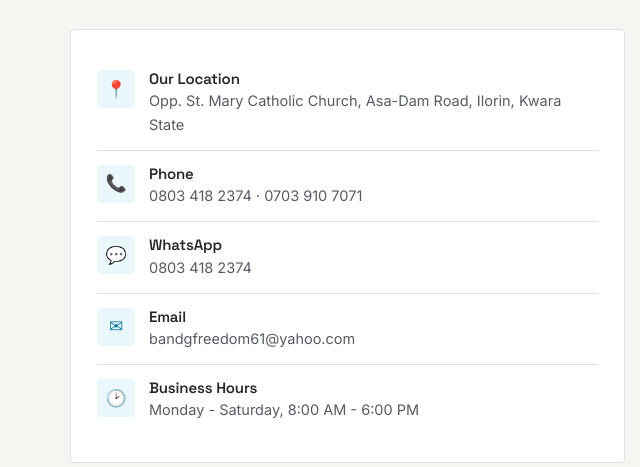
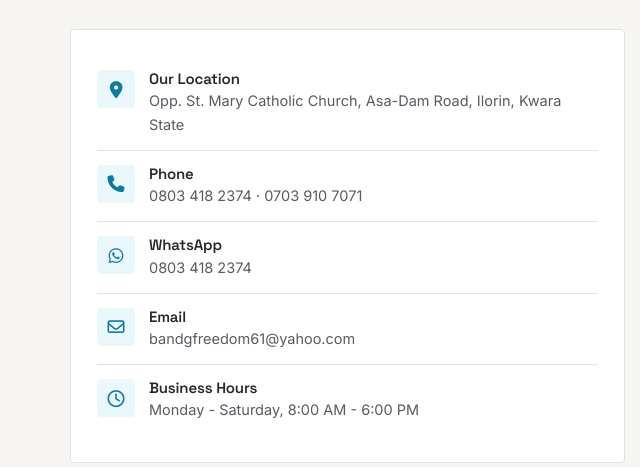
Before and after one commit to Adetomiwa-Oluwatobi/b-g-freedom, a plain HTML site: page contact.html in a window 1280 px wide. Shown: the part 462-929 px from the top of the page, 0-640 px from the left. Drawn offline with Linux system fonts and the light colour scheme.

Commit message:
Improve contact page icons

```diff
--- a/contact.html
+++ b/contact.html
@@ -6,6 +6,7 @@
 <title>Contact Us | B&amp;G Freedom Nig. Enterprises</title>
 <meta name="description" content="Get in touch with B&G Freedom Nig. Enterprises for poultry, fish and cattle feed orders, bulk supply and agricultural consultancy.">
 <link rel="preconnect" href="https://fonts.googleapis.com">
+<link rel="stylesheet" href="https://cdnjs.cloudflare.com/ajax/libs/font-awesome/6.7.2/css/all.min.css">
 <link href="https://fonts.googleapis.com/css2?family=Space+Grotesk:wght@500;600;700&family=Inter:wght@400;500;600;700&family=IBM+Plex+Mono:wght@400;500;600&display=swap" rel="stylesheet">
 <link rel="stylesheet" href="css/style.css">
 </head>
@@ -59,35 +60,35 @@
       <div>
         <div class="contact-card">
           <div class="contact-row">
-            <div class="ico">&#128205;</div>
+            <div class="ico"><i class="fa-solid fa-location-dot"></i></div>
             <div>
               <h4>Our Location</h4>
               <p>Opp. St. Mary Catholic Church, Asa-Dam Road, Ilorin, Kwara State</p>
             </div>
           </div>
           <div class="contact-row">
-            <div class="ico">&#128222;</div>
+            <div class="ico"><i class="fa-solid fa-phone"></i></div>
             <div>
               <h4>Phone</h4>
               <p><a href="tel:+2348034182374">0803 418 2374</a> &middot; <a href="tel:+2347039107071">0703 910 7071</a></p>
             </div>
           </div>
           <div class="contact-row">
-            <div class="ico">&#128172;</div>
+            <div class="ico"><i class="fa-brands fa-whatsapp"></i></div>
             <div>
               <h4>WhatsApp</h4>
               <p><a href="https://wa.me/2348034182374" target="_blank" rel="noopener">0803 418 2374</a></p>
             </div>
           </div>
           <div class="contact-row">
-            <div class="ico">&#9993;</div>
+            <div class="ico"><i class="fa-regular fa-envelope"></i></div>
             <div>
               <h4>Email</h4>
               <p><a href="mailto:bandgfreedom61@yahoo.com">bandgfreedom61@yahoo.com</a></p>
             </div>
           </div>
           <div class="contact-row">
-            <div class="ico">&#128337;</div>
+            <div class="ico"><i class="fa-regular fa-clock"></i></div>
             <div>
               <h4>Business Hours</h4>
               <p>Monday - Saturday, 8:00 AM - 6:00 PM</p>
```
